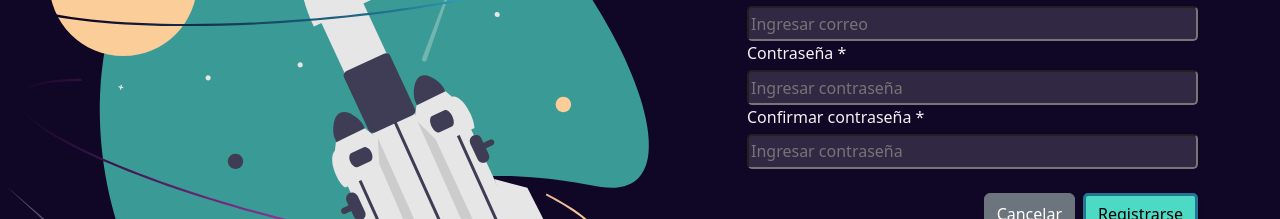
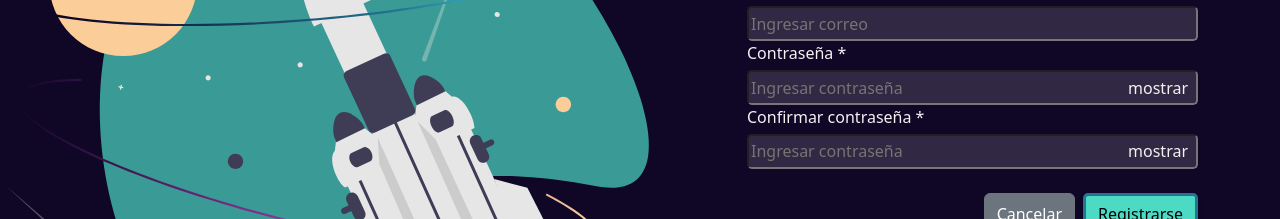
Before and after one commit to CodeMasterChefs/Frontend-Ruta-Programador, a React (Vite) app: page /registro in a window 1280 px wide. Shown: the part 371-590 px from the top of the page. Built offline with nearby package versions, Linux system fonts and the light colour scheme.

Commit message:
Implementacion de mostrar u ocultar contraseña en RecuperarContraseña

```diff
--- a/src/Components/EliminarElemento/EliminarElemento.jsx
+++ b/src/Components/EliminarElemento/EliminarElemento.jsx
@@ -2,6 +2,7 @@ import { ModalConf } from "../ModalConfirmacion/ModalConf";
 import "./Eliminar.css";
 import api from "../../config/site.config";
 import PropTypes from "prop-types";
+import { useNavigate } from "react-router-dom";
 
 export const EliminarElemento = ({ Imagen, Titulo, IdPlaylist, IdElemento }) => {
 
@@ -9,10 +10,12 @@ export const EliminarElemento = ({ Imagen, Titulo, IdPlaylist, IdElemento }) =>
     try {
       const response = await api.remove(`elemento_playlists?idElemento=${IdElemento}&idPlaylist=${IdPlaylist}`)
       console.log(response);
+      //navigate("/mis_playlists/${IdPlaylist}");
     } catch (error) {
       console.error('Error al eliminar el elemento:', error);
     }
   };
+
 
   return (
     <>
--- a/src/Pages/LoginPage/LoginPage.jsx
+++ b/src/Pages/LoginPage/LoginPage.jsx
@@ -3,6 +3,7 @@ import "./LoginPage.css";
 import { useEffect, useState } from "react";
 import { useAuth } from "../../context/AuthContext";
 import svgAstronautra from "../../assets/Image.svg";
+
 const LoginPage = () => {
   const navigate = useNavigate();
   const [formState, setFormState] = useState({
@@ -11,6 +12,8 @@ const LoginPage = () => {
   });
   const { email, password } = formState;
   const { signin, signinErrors, isAuthenticated, emptyErrors, setEmptyErrors } = useAuth();
+
+  const [showPassword, setShowPassword] = useState(false); // INICIAR ESTADO DE MOSTRAR CONTRASEÑA
 
   useEffect(() => {
     if (isAuthenticated) {
@@ -68,14 +71,22 @@ const LoginPage = () => {
             <div className="required field my-3">
               <label className="form-title">Contraseña:</label>
               <br></br>
+              <div style={{ position: "relative" }}>
                 <input
-                type="password"
-                className="input-box"
+                  type={showPassword ? "text" : "password"} // CAMBIAR TIPO DE INPUT
+                  className="form-control"
                   name="password"
                   placeholder="Ingresar contraseña"
                   value={password}
                   onInput={onInputChange}
                 />
+                <span
+                  onClick={() => setShowPassword(!showPassword)} // MOSTRAR U OCULTAR CONTRASEÑA
+                  style={{ cursor: "pointer", position: "absolute", top: "50%", right: "10px", transform: "translateY(-50%)", color: "black" }} //CAMBIAR COLOR
+                >
+                  {showPassword ? "ocultar" : "mostrar"}
+                </span>
+              </div>
               {emptyErrors && (
                 <em>
                   <small>{emptyErrors.password}</small>
@@ -114,5 +125,4 @@ const LoginPage = () => {
   );
 };
 
-
 export default LoginPage;
--- a/src/Pages/RecuperarContraseña/RecuperarContraseña.jsx
+++ b/src/Pages/RecuperarContraseña/RecuperarContraseña.jsx
@@ -17,8 +17,11 @@ const RecuperarContraseña = () => {
   const [confirmPassword, setConfirmPassword] = useState("");
   const [emailValue, setEmailValue] = useState(""); // Agregar estado para el valor del email
   const [verificationError, setVerificationError] = useState(null);
+  const [envioEmail, setEnvioEmail] = useState(null);
   const [verificarPassword, setVerificarPassword] = useState(null);
   const navigate = useNavigate();
+  const [showPassword, setShowPassword] = useState(false); // ICIAR ESTADO DE MOSTRAR CONTRASEÑA
+  const [showConfirmPassword, setShowConfirmPassword] = useState(false); // INICIAR ESTADO DE MOSTRAR CONTRASEÑA
 
   const cambioContraseña = async () => {
     try {
@@ -28,7 +31,7 @@ const RecuperarContraseña = () => {
       });
       setMostrarMensaje("confirmarGuardado");
       const timer = setTimeout(() => {
-        navigate('/iniciar_sesion');
+        navigate("/iniciar-sesion");
       }, 6000);
       return () => clearTimeout(timer);
     } catch (error) {
@@ -49,20 +52,19 @@ const RecuperarContraseña = () => {
       //setIsAuthenticated(true)
     } catch (error) {
       console.log(error);
-      setVerificationError(
-        "El código de verificación ingresado es incorrecto."
-      );
+      setVerificationError(error.response.data.errors);
     }
   };
 
   const volverEnviar = async () => {
     try {
-      await api.post("password/solicitar", {
+      await api.post("solicitar/codigo", {
         email: emailValue,
       });
       //console.log("Hola");
     } catch (error) {
-      console.log(error);
+      const errorText = error.response.data.message;
+      setEnvioEmail(errorText);
     }
   };
 
@@ -77,7 +79,6 @@ const RecuperarContraseña = () => {
         console.log(response);
         setMostrarMensaje("confirmarCodigo");
       }
-      //console.log("Hola");
     } catch (error) {
       const errorText = error.response.data.errors[0];
       setError({ emailError: errorText });
@@ -136,7 +137,11 @@ const RecuperarContraseña = () => {
         <div>
           <div>
             <div className="text-center">
-              <h1><b>Recuperación de <br></br> Contraseña</b></h1>
+              <h1>
+                <b>
+                  Recuperación de <br></br> Contraseña
+                </b>
+              </h1>
               <p>
                 Te enviamos un código de verificación a tu correo, para que{" "}
                 <br></br>puedas cambiar tu contraseña
@@ -159,7 +164,11 @@ const RecuperarContraseña = () => {
                 />
               ))}
             </div>
-            {verificationError && <p className="code-Error d-flex justify-content-center my-1">{verificationError}</p>}
+            {verificationError && (
+              <p className="code-Error d-flex justify-content-center my-1">
+                {verificationError}
+              </p>
+            )}
 
             <div className="container1 d-flex justify-content-center">
               <button
@@ -172,8 +181,22 @@ const RecuperarContraseña = () => {
             </div>
 
             <div className="text-center">
-              <p className="my-0"><b>¿Aún no recibiste tu código?</b></p>
-              <a href={volverEnviar}><u>Volver a enviar código</u></a>
+              <p className="my-0">
+                <b>¿Aún no recibiste tu código?</b>
+              </p>
+              <button
+                type="button"
+                className="btn btn-link"
+                onClick={() => {
+                  volverEnviar();
+                  setEnvioEmail(null);
+                }}
+              >
+                Volver a enviar código
+              </button>
+              <div className="text-center">
+                {envioEmail && <p>{envioEmail}</p>}
+              </div>
             </div>
           </div>
         </div>
@@ -182,29 +205,66 @@ const RecuperarContraseña = () => {
       {mostrarMensaje === "confirmarContraseña" && (
         // Seccion de nueva contraseña y confirmar contraseña
         <div className="text-center">
-          <h1><b>Recuperación de <br></br> Contraseña</b></h1>
+          <h1>
+            <b>
+              Recuperación de <br></br> Contraseña
+            </b>
+          </h1>
           <div>
             <p className="input-box-newP">Ingresa una nueva contraseña:</p>
             <input
               className="input-box-password"
-              type="password"
+              type={showPassword ? "text" : "password"} //CAMBIAR TIPO DE INPUT
               value={newPassword}
               onChange={(e) => setNewPassword(e.target.value)}
             />
+            <div
+                  style={{
+                    position: "absolute",
+                    top: "49%",
+                    right: "550px",
+                    transform: "translateY(-50%)",
+                    cursor: "pointer",
+                  }}
+                  onClick={() => setShowPassword(!showPassword)} //MOSTRAR U OCULTAR CONTRASEÑA
+                >
+                  {showPassword ? "ocultar" : "mostrar"}
+                </div>
           </div>
           <div>
             <p className="input-box-newPs">Confirma tu contraseña:</p>
             <input
               className="input-box-password"
-              type="password"
+              type={showConfirmPassword ? "text" : "password"}  //CAMBIAR TIPO DE INPUT
               value={confirmPassword}
               onChange={(e) => setConfirmPassword(e.target.value)}
             />
+            <div
+                  style={{
+                    position: "absolute",
+                    top: "59%",
+                    right: "550px",
+                    transform: "translateY(-50%)",
+                    cursor: "pointer",
+                  }}
+                  onClick={() => setShowConfirmPassword(!showConfirmPassword)} // MOSTRAR U OCULTAR CONTRASEÑA
+                >
+                  {showConfirmPassword ? "ocultar" : "mostrar"}
+                </div>
           </div>
           {verificationError && <p>{verificationError}</p>}
           {verificarPassword && <p>{verificarPassword}</p>}
           <div className="text-center">
-            <button className="btn-primary my-3" onClick={handleEnviarClick}>Confirmar</button>
+            <button
+              className="btn-primary my-3"
+              onClick={() => {
+                setVerificarPassword(null);
+                setConfirmPassword(null);
+                handleEnviarClick();
+              }}
+            >
+              Confirmar
+            </button>
           </div>
         </div>
       )}
@@ -212,7 +272,11 @@ const RecuperarContraseña = () => {
       {mostrarMensaje === "confirmarGuardado" && (
         // Seccion de confirmación de guardado
         <div className="text-center">
-          <h1><b>Recuperación de <br></br> Contraseña</b></h1>
+          <h1>
+            <b>
+              Recuperación de <br></br> Contraseña
+            </b>
+          </h1>
           <p>Tu contraseña ha sido modificada y guardada con éxito</p>
         </div>
       )}
@@ -221,7 +285,11 @@ const RecuperarContraseña = () => {
         // Si mostrarMensaje es "formulario", muestra el formulario.
         <div>
           <div className="text-center">
-            <h1><b>Recuperación de <br></br> Contraseña</b></h1>
+            <h1>
+              <b>
+                Recuperación de <br></br> Contraseña
+              </b>
+            </h1>
             <p>
               Ingrese la dirección e-mail con la que estas registrado y te
               enviaremos<br></br>un mensaje de verificación para que puedas
@@ -229,10 +297,11 @@ const RecuperarContraseña = () => {
             </p>
           </div>
           <p className="d-flex justify-content-center">
-            <b>Dirección email o nombre de usuario</b>
+            <b>Dirección e-mail</b>
           </p>
           <div className="container d-flex justify-content-center">
-            <input className="input-box-password"
+            <input
+              className="input-box-password"
               type="text"
               value={emailValue}
               onChange={(e) => setEmailValue(e.target.value)} // Manejar cambios en el input
@@ -240,10 +309,14 @@ const RecuperarContraseña = () => {
           </div>
           {/* Muestra el mensaje de error debajo del input si existe */}
           {error.emailError && (
-            <p className="code-Error d-flex justify-content-center my-1">{error.emailError}</p>
+            <p className="code-Error d-flex justify-content-center my-1">
+              {error.emailError}
+            </p>
           )}
           <div className="containerButton d-flex justify-content-center">
-            <button className="btn-primary my-3" onClick={handleEnviarClick}>Enviar</button>
+            <button className="btn-primary my-3" onClick={handleEnviarClick}>
+              Enviar
+            </button>
           </div>
         </div>
       )}
--- a/src/Pages/RegistroUsuarioPage/RegistroUsuarioPage.jsx
+++ b/src/Pages/RegistroUsuarioPage/RegistroUsuarioPage.jsx
@@ -2,7 +2,7 @@ import { useNavigate } from "react-router-dom";
 import "./RegistroUsuarioPage.css";
 import { useForm } from "react-hook-form";
 import { useAuth } from "../../context/AuthContext";
-import { useEffect } from "react";
+import { useEffect, useState } from "react"; // import useState
 import CancelarRegistro from "../../Components/ModalRegister/CancelarRegistro";
 import svgAstronautra from "../../assets/Image.svg";
 
@@ -14,6 +14,9 @@ const RegistroUsuarioPage = () => {
     formState: { errors },
   } = useForm();
   const { signup, isAuthenticated, errors: registerErrors } = useAuth();
+
+  const [showPassword, setShowPassword] = useState(false); // INICIAR ESTADO DE MOSTRAR CONTRASEÑA
+  const [showConfirmPassword, setShowConfirmPassword] = useState(false); // INICIAR ESTADO DE MOSTRAR CONTRASEÑA
 
   useEffect(() => {
     if (isAuthenticated) {
@@ -75,12 +78,26 @@ const RegistroUsuarioPage = () => {
             <div className="required field ">
               <label className="form-title">Contraseña *</label>
               <br></br>
+              <div style={{ position: "relative" }}>
                 <input
                   className="input-box"
                   {...register("password", { required: true })}
-                type="password"
+                  type={showPassword ? "text" : "password"} // CAMBIAR TIPO DE INPUT
                   placeholder="Ingresar contraseña"
                 />
+                <div
+                  style={{
+                    position: "absolute",
+                    top: "50%",
+                    right: "10px",
+                    transform: "translateY(-50%)",
+                    cursor: "pointer",
+                  }}
+                  onClick={() => setShowPassword(!showPassword)} // MOSTRAR U OCULTAR CONTRASEÑA
+                >
+                  {showPassword ? "ocultar" : "mostrar"}
+                </div>
+              </div>
               {registerErrors.password && (
                 <small>
                   <p className="text-white">{registerErrors.password[0]}</p>
@@ -92,12 +109,26 @@ const RegistroUsuarioPage = () => {
             <div className="required field ">
               <label className="form-title">Confirmar contraseña *</label>
               <br></br>
+              <div style={{ position: "relative" }}>
                 <input
                   className="input-box"
-                type="password"
+                  type={showConfirmPassword ? "text" : "password"} // CAMBIAR TIPO DE INPUT
                   {...register("password_confirmation", { required: true })}
                   placeholder="Ingresar contraseña"
                 />
+                <div
+                  style={{
+                    position: "absolute",
+                    top: "50%",
+                    right: "10px",
+                    transform: "translateY(-50%)",
+                    cursor: "pointer",
+                  }}
+                  onClick={() => setShowConfirmPassword(!showConfirmPassword)} // MOSTRAR U OCULTAR CONTRASEÑA
+                >
+                  {showConfirmPassword ? "ocultar" : "mostrar"}
+                </div>
+              </div>
               {registerErrors.password_confirmation && (
                 <small>
                   <p className="text-white">
--- a/src/main.jsx
+++ b/src/main.jsx
@@ -2,6 +2,8 @@ import React from "react";
 import ReactDOM from "react-dom/client";
 import App from "./App.jsx";
 import "./index.css";
+
+
 
 ReactDOM.createRoot(document.getElementById("root")).render(
     <React.StrictMode>
```
Lines whose indentation alone changed are shown as unchanged.
